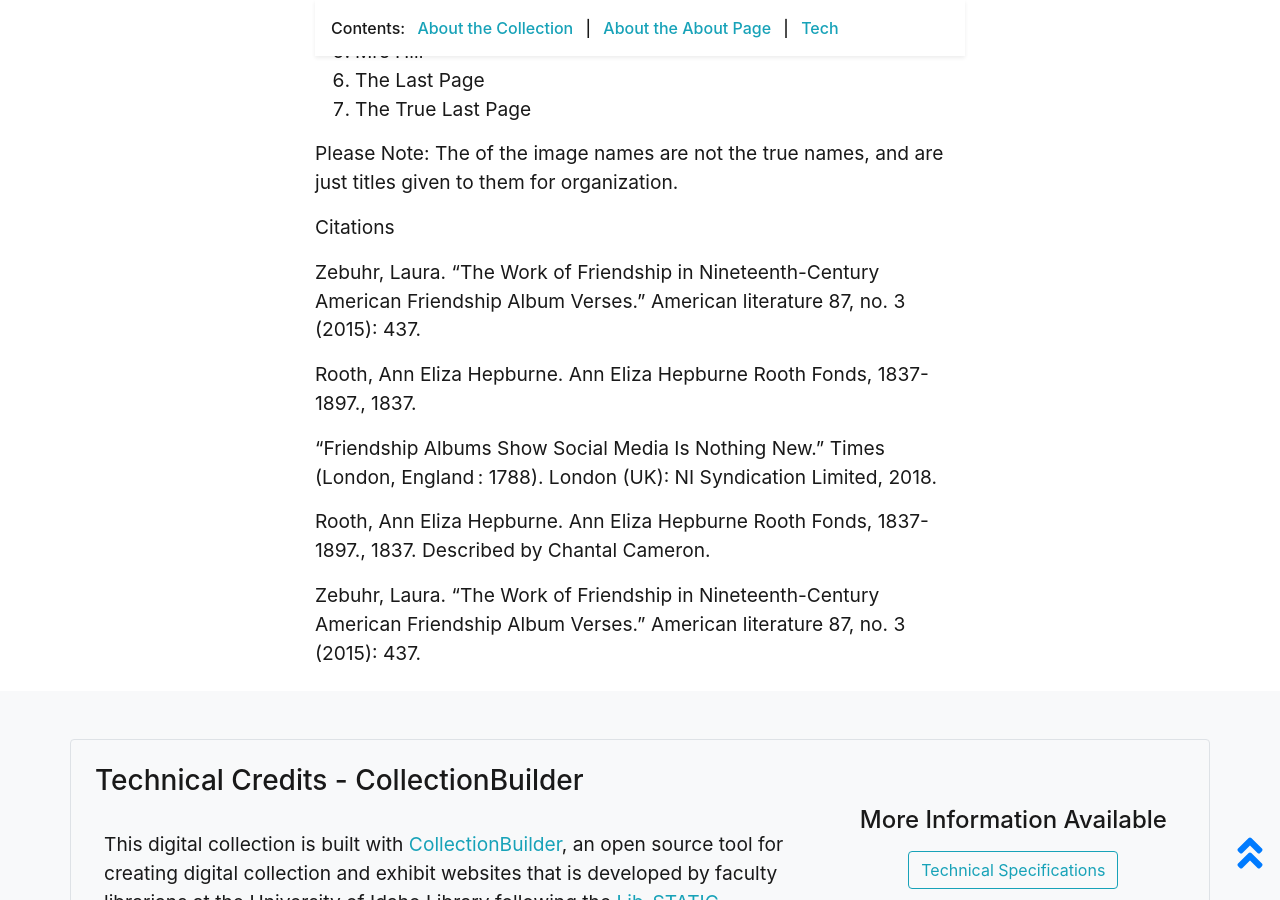
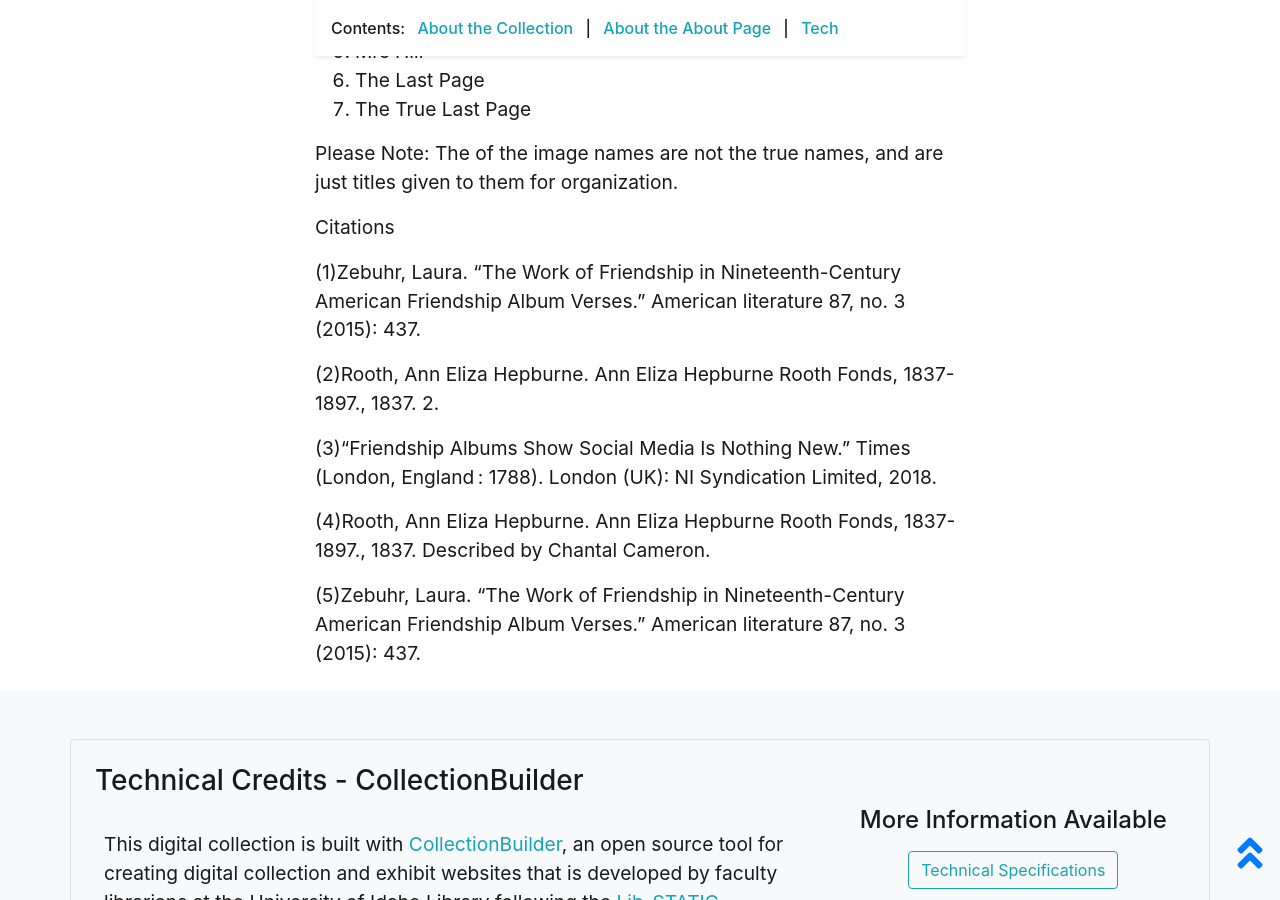
Before and after one commit to AbiSarah/A-Fond-Sigh-of-Friendship, a Jekyll site: the page built from pages/about.md, in a window 1280 px wide and 900 px high, scrolled down 3432 px. Built offline with Jekyll 4.4.1, drawn with Linux system fonts in a browser that asks for light colours.

Commit message:
Update about.md

```diff
--- a/pages/about.md
+++ b/pages/about.md
@@ -63,12 +63,12 @@ The of the image names are not the true names, and are just titles given to them
 
 Citations
 
-  Zebuhr, Laura. “The Work of Friendship in Nineteenth-Century American Friendship Album Verses.” American literature 87, no. 3 (2015): 437.
+  (1)Zebuhr, Laura. “The Work of Friendship in Nineteenth-Century American Friendship Album Verses.” American literature 87, no. 3 (2015): 437.
 
-  Rooth, Ann Eliza Hepburne. Ann Eliza Hepburne Rooth Fonds, 1837-1897., 1837.
+  (2)Rooth, Ann Eliza Hepburne. Ann Eliza Hepburne Rooth Fonds, 1837-1897., 1837. 2.
 
-  “Friendship Albums Show Social Media Is Nothing New.” Times (London, England : 1788). London (UK): NI Syndication Limited, 2018.
+  (3)“Friendship Albums Show Social Media Is Nothing New.” Times (London, England : 1788). London (UK): NI Syndication Limited, 2018.
 
-  Rooth, Ann Eliza Hepburne. Ann Eliza Hepburne Rooth Fonds, 1837-1897., 1837. Described by Chantal Cameron.
+  (4)Rooth, Ann Eliza Hepburne. Ann Eliza Hepburne Rooth Fonds, 1837-1897., 1837. Described by Chantal Cameron.
 
-  Zebuhr, Laura. “The Work of Friendship in Nineteenth-Century American Friendship Album Verses.” American literature 87, no. 3 (2015): 437.
+  (5)Zebuhr, Laura. “The Work of Friendship in Nineteenth-Century American Friendship Album Verses.” American literature 87, no. 3 (2015): 437.
```
